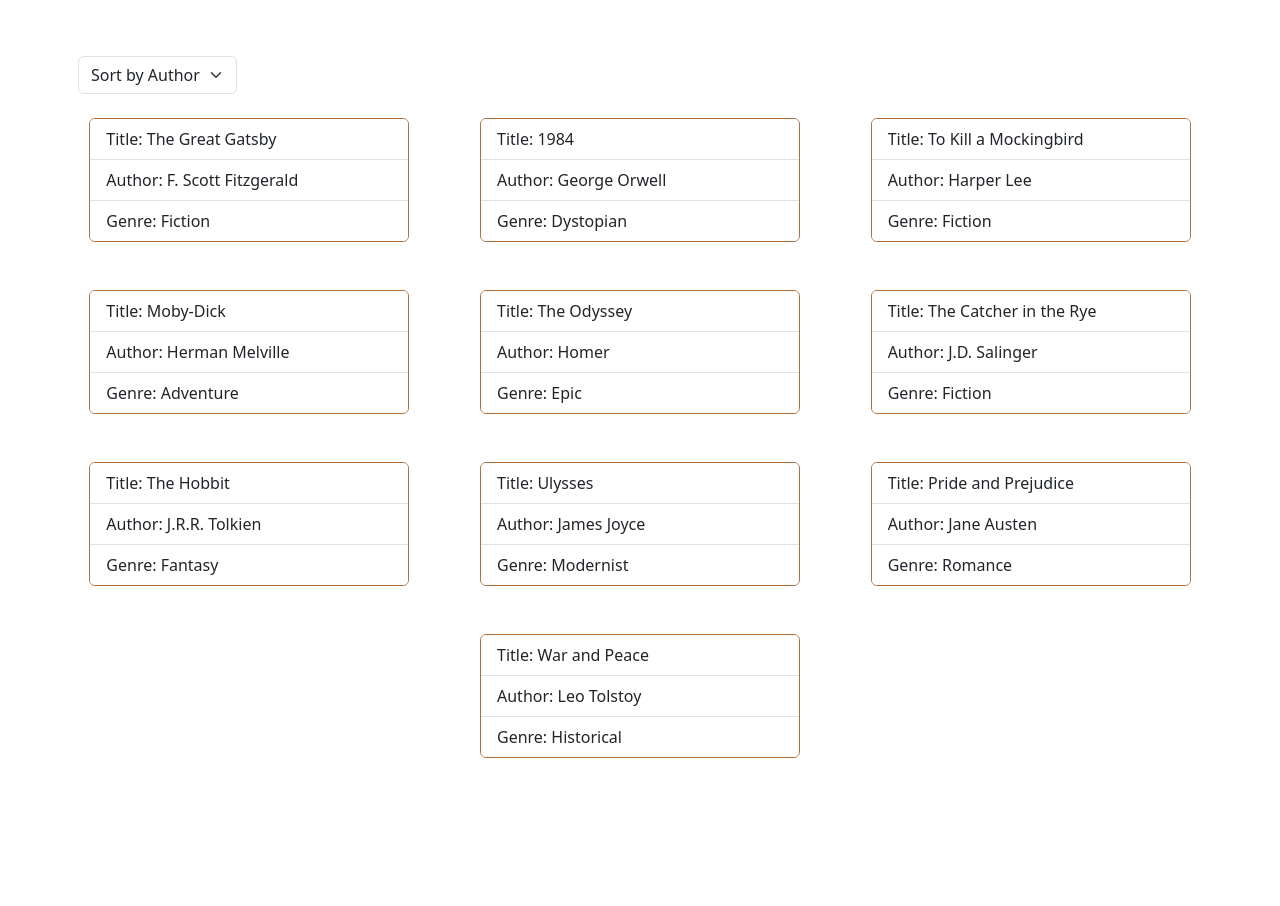
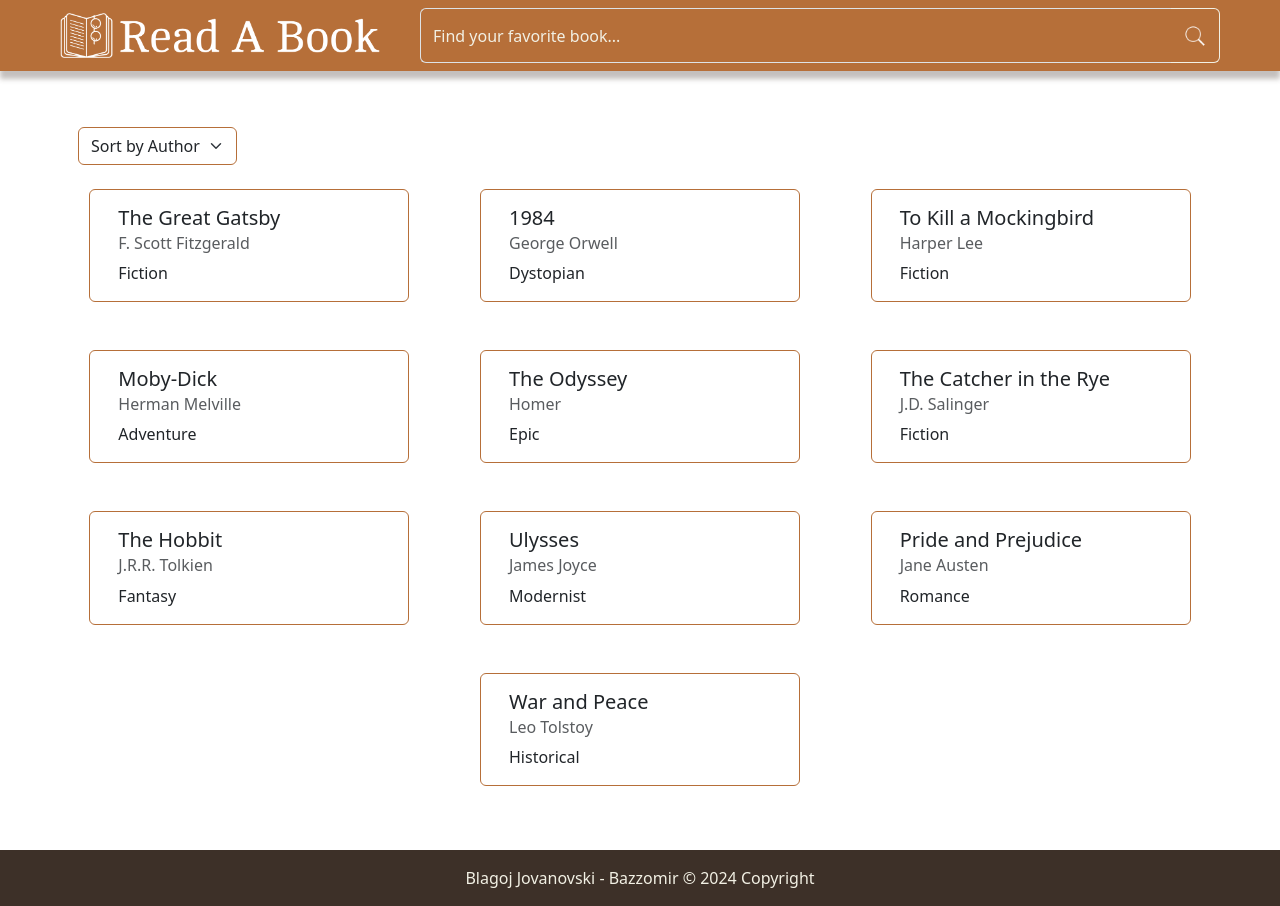
Before and after one commit to Bazzomir/book-search-app, a React (Create React App) app in the folder read-a-book/: page / in a window 1280 px wide. Before the commit the page ends 822 px from the top, so only its background shows below. Built offline with nearby package versions, Linux system fonts and the light colour scheme.

Commit message:
adde function for intup-search

```diff
--- a/read-a-book/src/assets/css/App.css
+++ b/read-a-book/src/assets/css/App.css
@@ -59,21 +59,21 @@ body {
     color: var(--white) !important;
 }
 
-/* .dropdown-menu {
+/* .form-select {
     overflow: hidden !important;
-}
+} */
 
-.dropdown-item {
+/* .dropdown-item {
     transition: transform .2s;
-}
+} */
 
-.dropdown-item:active {
+/* .dropdown-item:active {
     background-color: var(--brown) !important;
-}
+} */
 
-.dropdown-item:hover {
+/* .dropdown-item:hover {
     transform: scale(1.1);
-    background-color: #b66f398f !important;
+    background-color: #b66f396b !important;
 
 } */
 
@@ -85,6 +85,20 @@ body {
 .form {
     max-width: 50rem;
     width: 100%;
+}
+
+.form-control {
+    color: var(--white) !important;
+}
+
+.form-select{
+    border-color: var(--brown) !important;
+}
+
+.form-select:focus {
+    border-color: #b66f398f !important;
+    outline: 0;
+    box-shadow: 0 0 0 .25rem #b66f3963 !important;
 }
 
 .search-bar {
--- a/read-a-book/src/components/component/Card.jsx
+++ b/read-a-book/src/components/component/Card.jsx
@@ -1,14 +1,24 @@
 import React from 'react';
 
-export default function Card({ book }) {
+export default function Card({ book, searchBook }) {
+    const { title, author, genre } = book;
+
     return (
-        <div className="card px-0">
-            {/* <div className="card-header">{book.id}</div> */}
-            <ul className="list-group list-group-flush">
-                <li className="list-group-item">Title: {book.title}</li>
-                <li className="list-group-item">Author: {book.author}</li>
-                <li className="list-group-item">Genre: {book.genre}</li>
-            </ul>
+        <div className="card">
+            <div className="card-body">
+                <h5 className="card-title">{highlightText(title, searchBook)}</h5>
+                <h6 className="card-subtitle mb-2 text-muted">{highlightText(author, searchBook)}</h6>
+                <p className="card-text">{highlightText(genre, searchBook)}</p>
+            </div>
         </div>
     );
 }
+
+const highlightText = (text, query) => {
+    if (!query) return text;
+    const regex = new RegExp(`(${query})`, 'gi');
+    const parts = text.split(regex);
+    return parts.map((part, index) =>
+        part.toLowerCase() === query.toLowerCase() ? <span key={index} style={{ color: 'red', fontWeight: 'bold' }}>{part}</span> : part
+    );
+};
--- a/read-a-book/src/components/component/Header.jsx
+++ b/read-a-book/src/components/component/Header.jsx
@@ -6,7 +6,18 @@ import logo from '../../assets/image/read-a-book.png';
 import logoIcon from '../../assets/image/read-a-book-icon.png';
 import searchIcon from '../../assets/image/searchIcon.png';
 
-export default function Header() {
+export default function Header({onSearch}) {
+
+    const [searchBook, setSearchBook] = useState('');
+
+    const handleSearchBook = (event) => {
+        setSearchBook(event.target.value);
+    };
+
+    const handleSubmit = (event) => {
+        event.preventDefault();
+        onSearch(searchBook);
+    };
 
     // const [genres, setGenres] = useState([]);
     // const location = useLocation();
@@ -71,8 +82,9 @@ export default function Header() {
                                     })}
                                 </ul>
                             </li> */}
-                        <form className="form d-flex mt-3 mt-lg-0 ms-lg-4" role="search">
-                            <input className="form-control search-bar" type="search" placeholder="Find your favorite book..." aria-label="Search" />
+                        <form className="form d-flex mt-3 mt-lg-0 ms-lg-4" role="search" onSubmit={handleSubmit}>
+                            <input className="form-control search-bar" type="search" placeholder="Find your favorite book..." aria-label="Search" value={searchBook}
+                                onChange={handleSearchBook} />
                             <button className="btn search-btn" type="submit">
                                 <img className="search-btn__icon" src={searchIcon} alt="Search icon" width="24" height="24" />
                             </button>
--- a/read-a-book/src/components/component/pages/Homepage.jsx
+++ b/read-a-book/src/components/component/pages/Homepage.jsx
@@ -1,9 +1,13 @@
 import React, { useState, useEffect } from 'react';
 import Card from '../Card';
+import Header from '../Header';
+import Footer from '../Footer';
 
 export default function Homepage() {
     const [data, setData] = useState([]);
     const [sortOption, setSortOption] = useState('author');
+    const [filteredData, setFilteredData] = useState([]);
+    const [searchBook, setSearchBook] = useState('');
 
     const getData = async () => {
         try {
@@ -16,7 +20,7 @@ export default function Homepage() {
 
             const json = await response.json();
             setData(json);
-            console.table("Json Data:", json);
+            setFilteredData(json);
         } catch (error) {
             console.error('Error fetching data:', error);
         }
@@ -26,11 +30,22 @@ export default function Homepage() {
         getData();
     }, []);
 
+    const handleSearch = (query) => {
+        setSearchBook(query);
+        const lowercasedQuery = query.toLowerCase();
+        const filteredBooks = data.filter(book =>
+            book.title.toLowerCase().includes(lowercasedQuery) ||
+            book.author.toLowerCase().includes(lowercasedQuery) ||
+            book.genre.toLowerCase().includes(lowercasedQuery)
+        );
+        setFilteredData(filteredBooks);
+    };
+
     const handleSortChange = (e) => {
         setSortOption(e.target.value);
     };
 
-    const sortedData = [...data].sort((a, b) => {
+    const sortedData = [...filteredData].sort((a, b) => {
         if (sortOption === 'title') {
             return a.title.localeCompare(b.title);
         } else if (sortOption === 'author') {
@@ -42,6 +57,8 @@ export default function Homepage() {
     });
 
     return (
+        <>
+            <Header onSearch={handleSearch} />
             <div className="container">
                 <div className="row py-5">
                     <div className="col-12 p-2">
@@ -55,14 +72,16 @@ export default function Homepage() {
                         <div className="row row-cols-1 row-cols-md-2 row-cols-lg-3 d-flex justify-content-around align-items-center gap-5 m-0 py-2">
                             {sortedData && sortedData.length > 0 ? (
                                 sortedData.map((book, index) => (
-                                <Card key={index} book={book} />
+                                    <Card key={index} book={book} searchBook={searchBook} />
                                 ))
                             ) : (
-                            <p>Loading data...</p>
+                                <p>No results found</p>
                             )}
                         </div>
                     </div>
                 </div>
             </div>
+            <Footer />
+        </>
     );
 }
```
Lines whose indentation alone changed are shown as unchanged.
